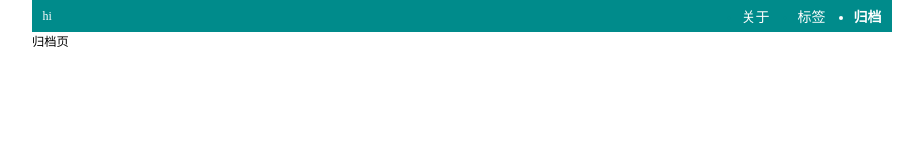
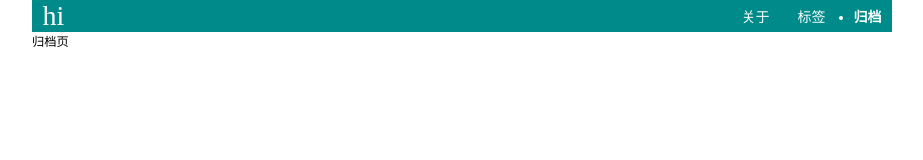
Before and after one commit to flyingmylo/nextjs-blog, a Next.js app: page /archive in a window 1280 px wide. Shown: the top 160 px of the page, without its empty margins (178-1101 px from the left). Built offline with nearby package versions, Linux system fonts and the light colour scheme.

Commit message:
delete size

```diff
--- a/components/header/index.module.scss
+++ b/components/header/index.module.scss
@@ -14,7 +14,6 @@
 		user-select: none;
 		color: blue;
 		font-weight: 500;
-		font-size: 12px;
 	}
 }
 .list {
```
